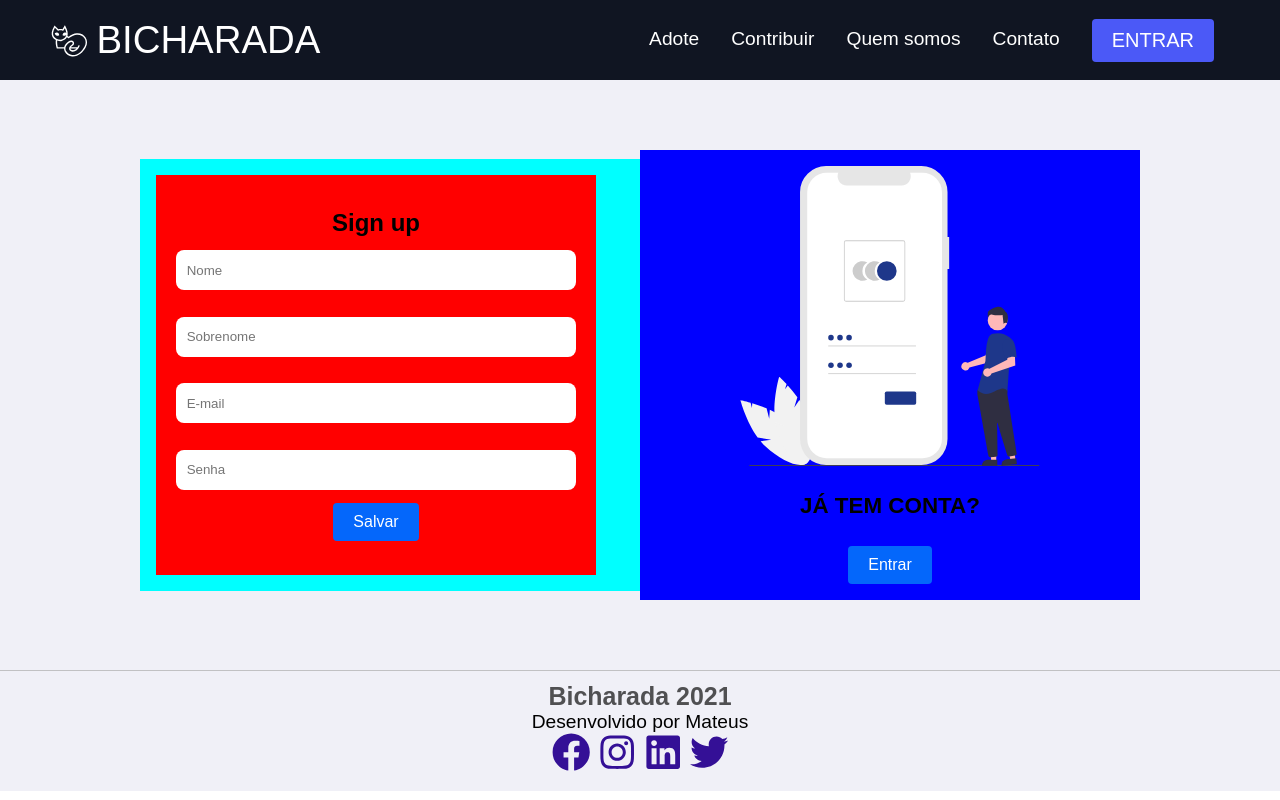
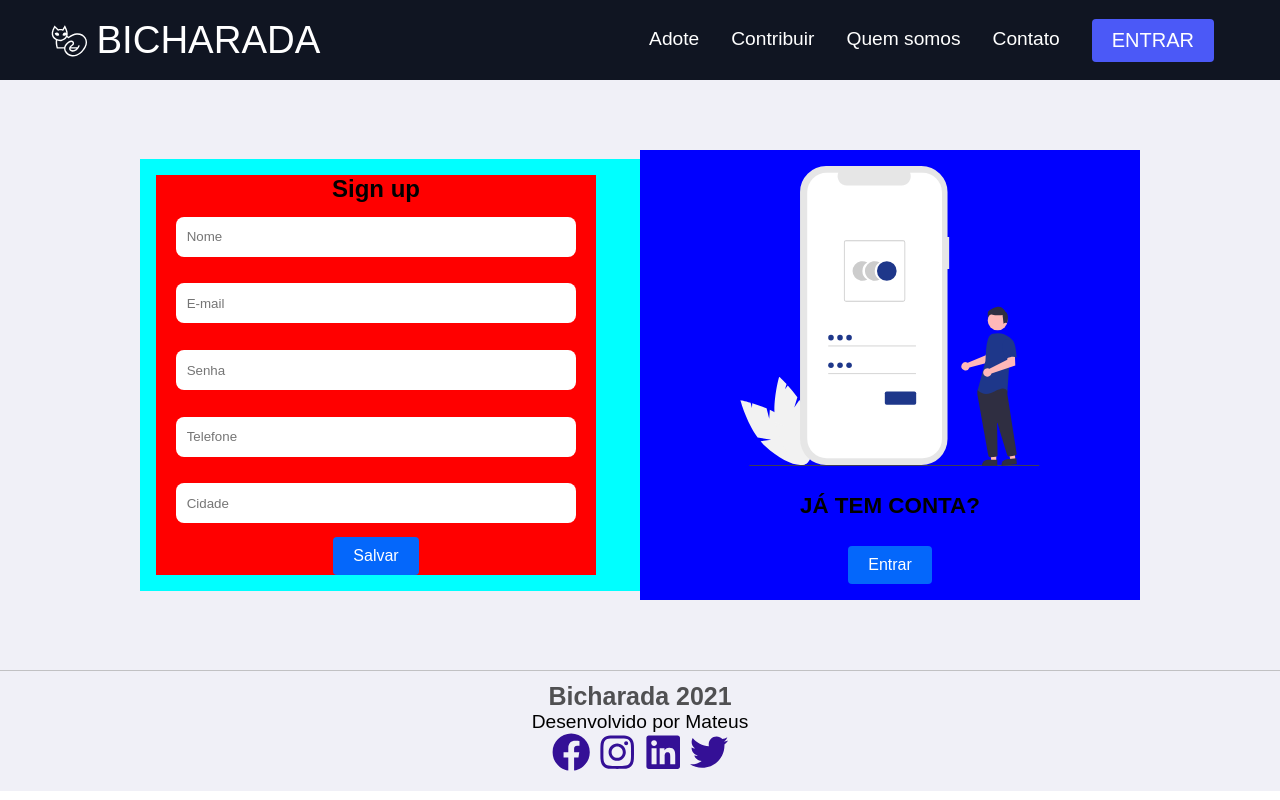
Before and after one commit to mateus-luciano/bicharada-web, a React (Create React App) app: page /sign-up in a window 1280 px wide. Built offline with nearby package versions, Linux system fonts and the light colour scheme.

Commit message:
updated login

```diff
--- a/src/pages/Login/index.jsx
+++ b/src/pages/Login/index.jsx
@@ -32,7 +32,7 @@ export default () => {
         email,
         password,
       });
-      console.log(response.data);
+
       const isAdmin = response?.data?.user?.admin;
       dispatch(userActions.login(response.data));
     } catch (error) {
--- a/src/pages/SignUp/index.jsx
+++ b/src/pages/SignUp/index.jsx
@@ -1,7 +1,11 @@
+import { useState } from 'react';
 import { Input, Button } from '../../styles/global';
 
+import api from '../../services/api';
+
 import LoginImage from '../../assets/images/undraw_Access_account_re_8spm.svg';
-
+// Fazer o esquema de quando estiver tudo clearTimeout, entra o loading e
+// faz o login e depois redireciona
 import {
   SignUpContainer,
   SignUpSection,
@@ -13,6 +17,30 @@ import {
 } from './styles';
 
 export default () => {
+  const [name, setName] = useState('');
+  const [email, setEmail] = useState('');
+  const [password, setPassword] = useState('');
+  const [phone, setPhone] = useState('');
+  const [city, setCity] = useState('');
+  const [showErrorAlert, setShowErrorAlert] = useState(false);
+
+  async function handleStoreSignUp(e) {
+    e.preventDefault();
+
+    try {
+      const response = await api.post('/users', {
+        name,
+        email,
+        password,
+        phone,
+        city,
+      });
+      console.log(response);
+    } catch (error) {
+      setShowErrorAlert(true);
+    }
+  }
+
   return(
     <SignUpContainer>
       <LoginSection>
@@ -27,13 +55,39 @@ export default () => {
         </IntLink>
       </LoginSection>
       <SignUpSection>
-        <Form>
+        <Form onSubmit={handleStoreSignUp}>
           <h2>Sign up</h2>
-          <Input desk id="firstName" placeholder="Nome" />
-          <Input desk id="lastName" placeholder="Sobrenome" />
-          <Input desk id="email" placeholder="E-mail" />
-          <Input desk id="password" placeholder="Senha" />
-          <Button>
+          <Input
+            desk
+            name="name"
+            placeholder="Nome"
+            onChange={(e) => setName(e.target.value)}
+          />
+          <Input
+            desk
+            name="email"
+            placeholder="E-mail"
+            onChange={(e) => setEmail(e.target.value)}
+          />
+          <Input
+            desk
+            name="password"
+            placeholder="Senha"
+            onChange={(e) => setPassword(e.target.value)}
+          />
+          <Input
+            desk
+            name="phone"
+            placeholder="Telefone"
+            onChange={(e) => setPhone(e.target.value)}
+          />
+          <Input
+            desk
+            name="city"
+            placeholder="Cidade"
+            onChange={(e) => setCity(e.target.value)}
+          />
+          <Button type="submit">
             Salvar
           </Button>
         </Form>
```
